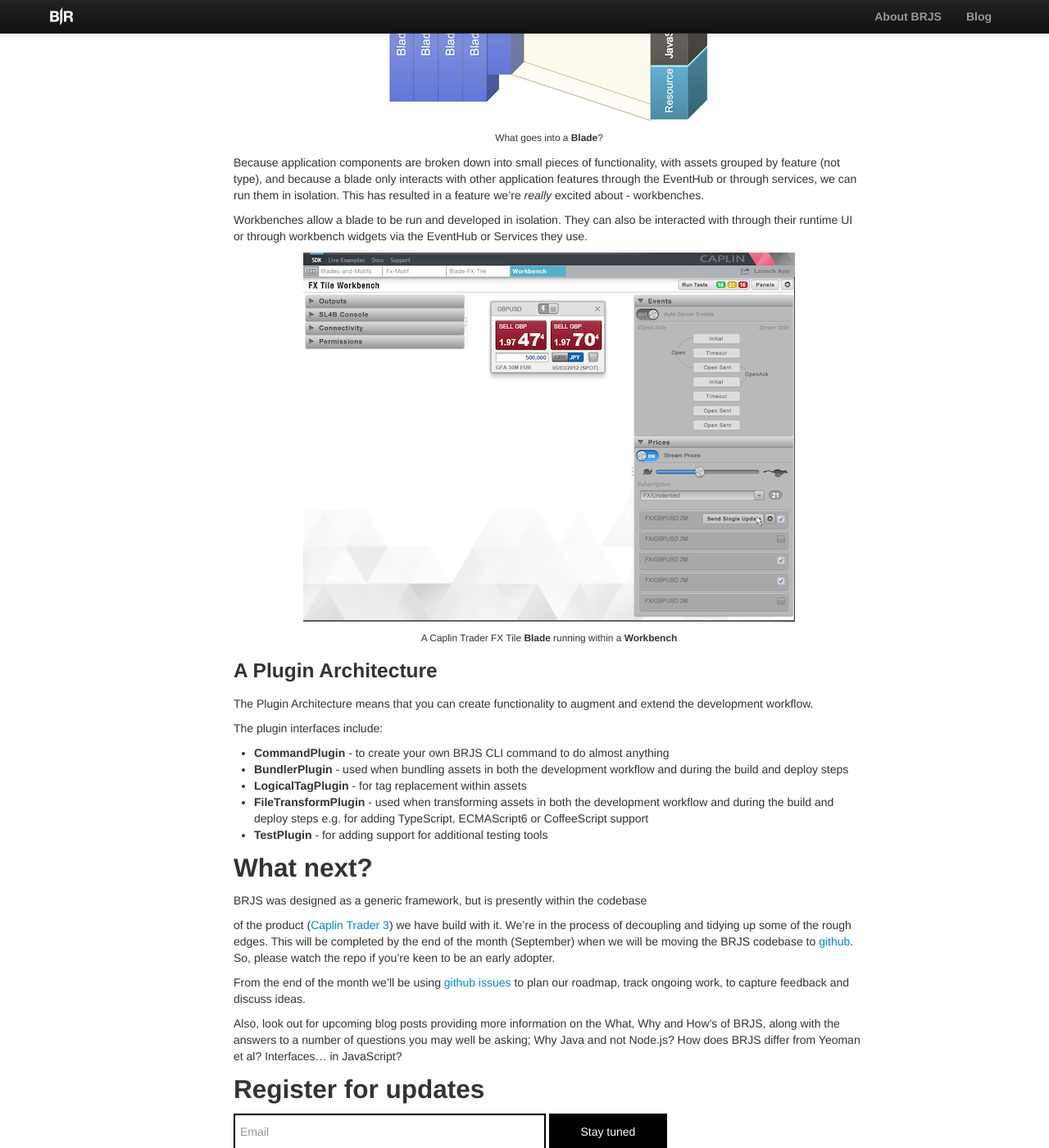
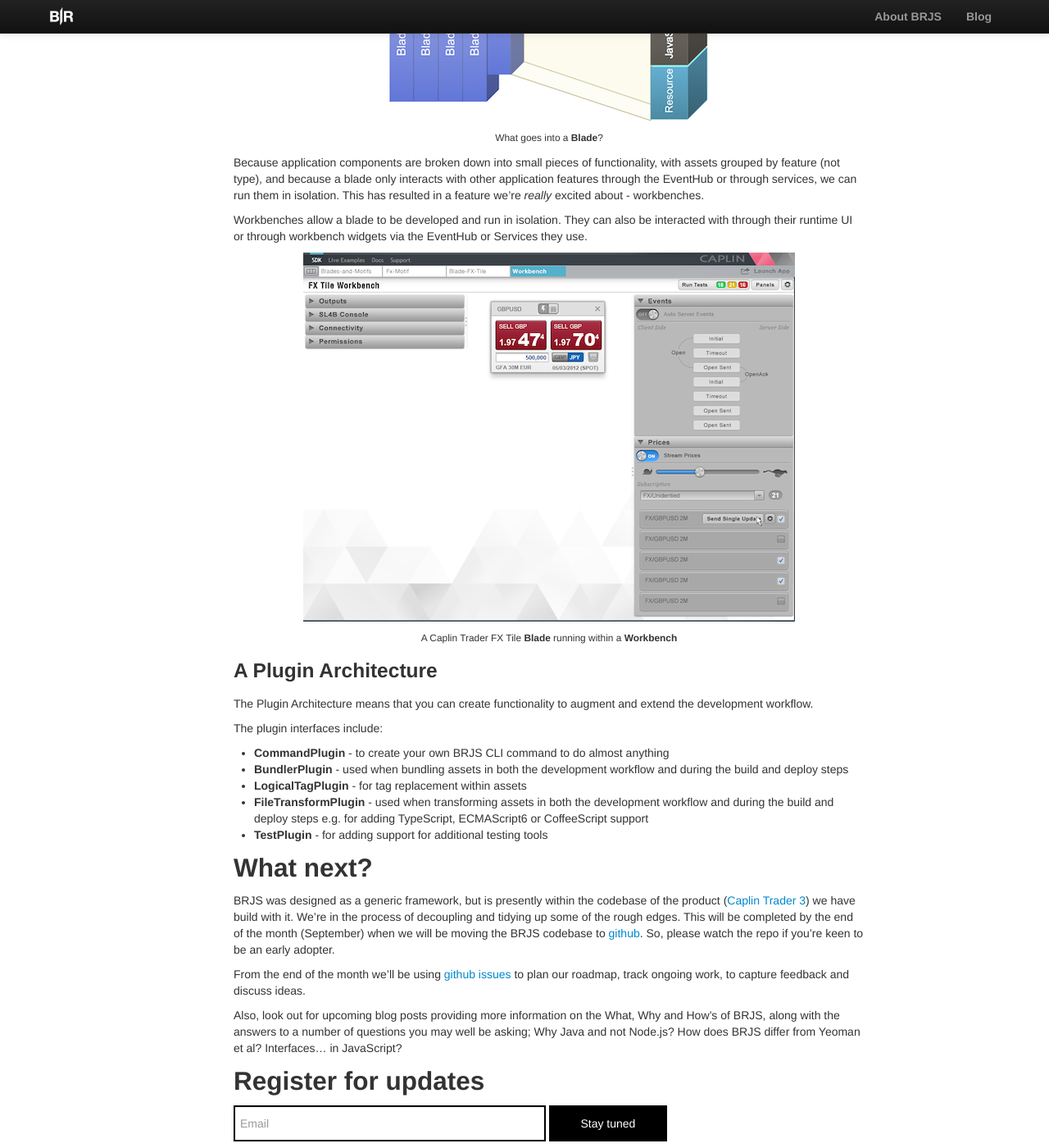
Before and after one commit to BladeRunnerJS/brjs-site, a Jekyll site: the page built from _posts/2013-09-16-introducing-bladerunnerjs.md, in a window 1280 px wide and 1400 px high, scrolled down 1899 px. Shown: the whole window at 82% size. Built offline with Jekyll 4.4.1, drawn with Linux system fonts in a browser that asks for light colours.

Commit message:
fix minor mistakes

```diff
--- a/_posts/2013-09-16-introducing-bladerunnerjs.md
+++ b/_posts/2013-09-16-introducing-bladerunnerjs.md
@@ -74,7 +74,7 @@
 
 Because application components are broken down into small pieces of functionality, with assets grouped by feature (not type), and because a blade only interacts with other application features through the EventHub or through services, we can run them in isolation. This has resulted in a feature we're *really* excited about - workbenches.
 
-Workbenches allow a blade to be run and developed in isolation. They can also be interacted with through their runtime UI or through workbench widgets via the EventHub or Services they use.
+Workbenches allow a blade to be developed and run in isolation. They can also be interacted with through their runtime UI or through workbench widgets via the EventHub or Services they use.
 
 ![A Blade Workbench](/blog/img/workbench_v2.png)
 
@@ -94,9 +94,7 @@
 
 ## What next?
 
-BRJS was designed as a generic framework, but is presently within the codebase
-
-of the product ([Caplin Trader 3](http://www.caplin.com/developer/product/caplin-trader-3)) we have build with it. We’re in the process of decoupling and tidying up some of the rough edges. This will be completed by the end of the month (September) when we will be moving the BRJS codebase to [github](https://github.com/BladeRunnerJS/brjs). So, please watch the repo if you're keen to be an early adopter.
+BRJS was designed as a generic framework, but is presently within the codebase of the product ([Caplin Trader 3](http://www.caplin.com/developer/product/caplin-trader-3)) we have build with it. We’re in the process of decoupling and tidying up some of the rough edges. This will be completed by the end of the month (September) when we will be moving the BRJS codebase to [github](https://github.com/BladeRunnerJS/brjs). So, please watch the repo if you're keen to be an early adopter.
 
 From the end of the month we'll be using [github issues](https://github.com/bladerunnerjs/brjs/issues) to plan our roadmap, track ongoing work, to capture feedback and discuss ideas.
 
```
